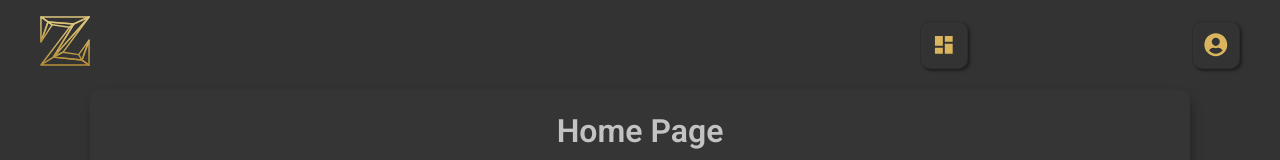
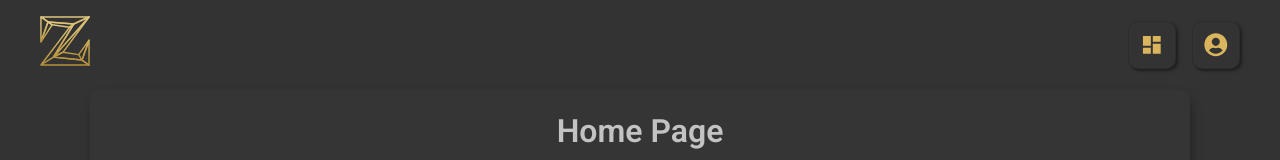
Before and after one commit to ZaneBuckner/react-widgets, a React (Create React App) app: page / in a window 1280 px wide. Shown: the top 160 px of the page. Built offline with nearby package versions, Linux system fonts and the light colour scheme.

Commit message:
Style update after removal of links

```diff
--- a/src/components/header/Header.styled.js
+++ b/src/components/header/Header.styled.js
@@ -12,15 +12,14 @@ export const StyledHeader = styled.header`
 
 export const StyledNav = styled.nav`
 	display: flex;
-	justify-content: space-between;
 	align-items: center;
-	width: 20rem;
 	margin-left: auto;
 
 	button {
 		width: 3rem;
 		height: 3rem;
 		padding: 0.7rem;
+		margin-left: 1rem;
 
 		svg {
 			width: 100%;
```
